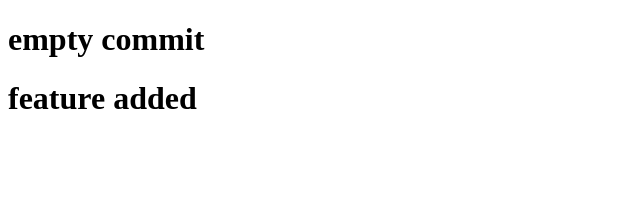
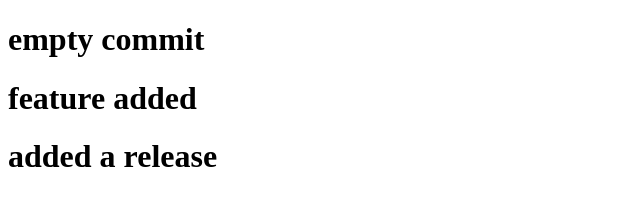
Before and after one commit to mohamedbenhamouda/TP2_git, a plain HTML site: page index.html in a window 1280 px wide. Shown: the whole page, without its empty margins (0-640 px from the left). Drawn offline with Linux system fonts and the light colour scheme.

Commit message:
added a release

```diff
--- a/index.html
+++ b/index.html
@@ -8,6 +8,7 @@
 <body>
     <h1>empty commit</h1>
     <h1>feature added</h1>
+    <h1>added a release</h1>
 
 </body>
 </html>
```
